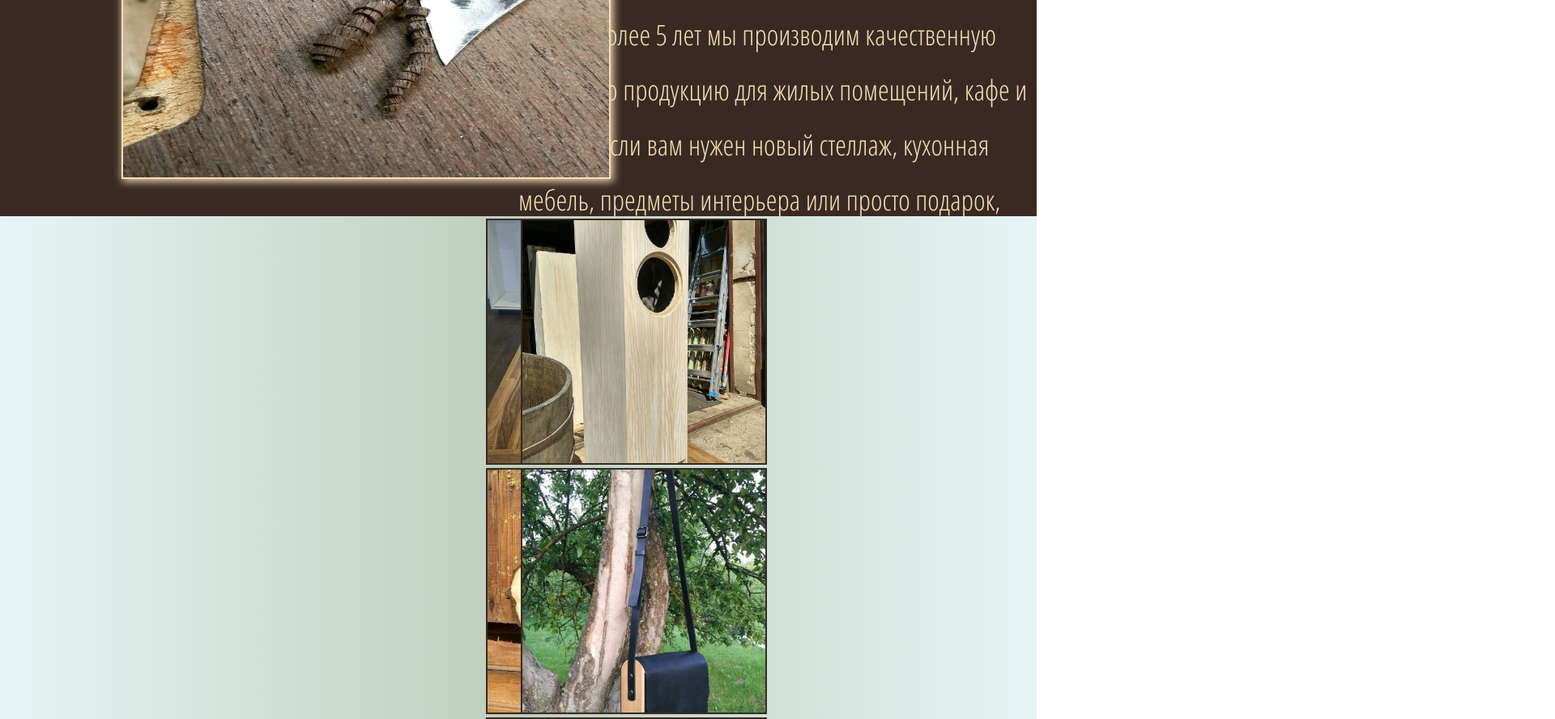
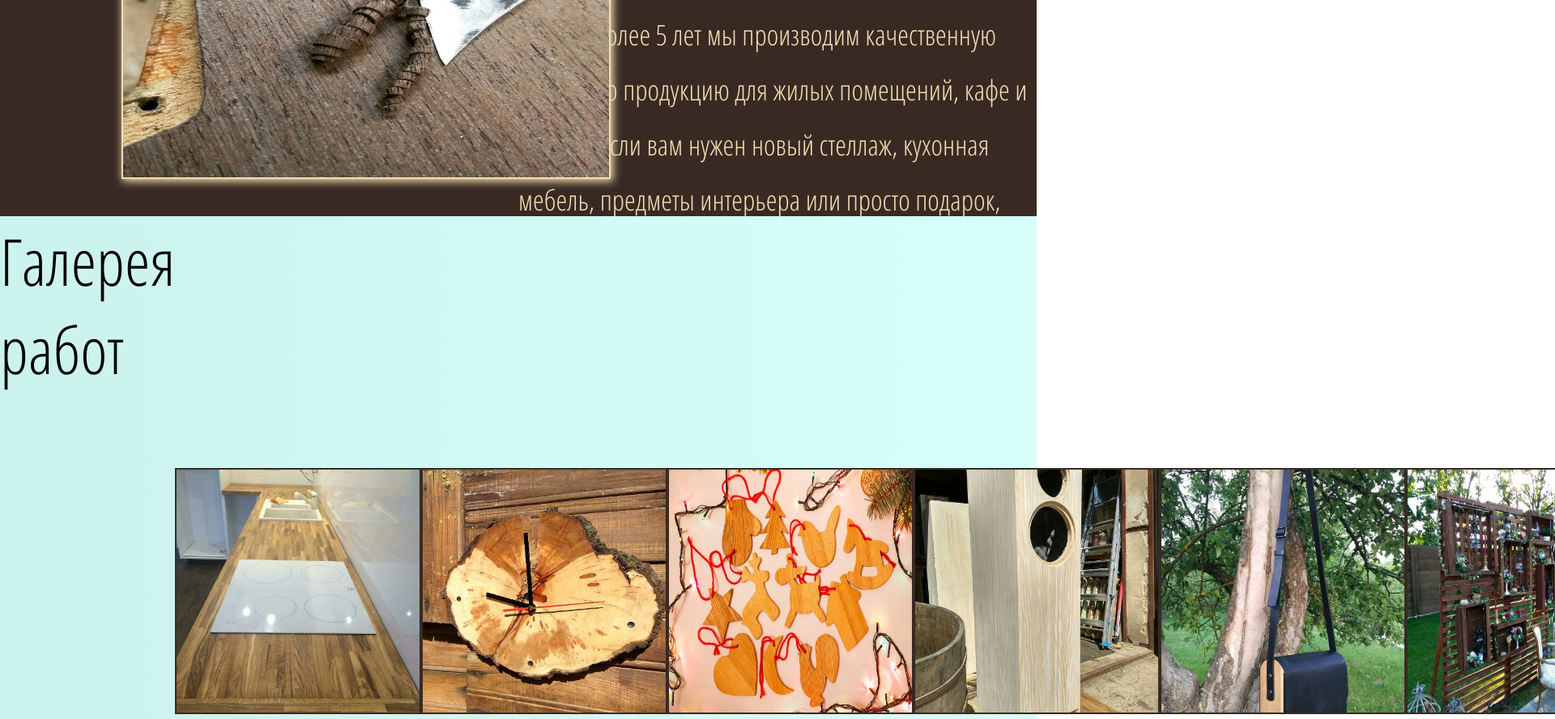
Before and after one commit to nikaz123/html123-, a plain HTML site: page site/site.html in a window 1280 px wide. Shown: the part 473-1361 px from the top of the page at 81% size, 1920 px wide, since content can reach past the window. Drawn offline with Linux system fonts and the light colour scheme.

Commit message:
lesson12

```diff
--- a/site/site.html
+++ b/site/site.html
@@ -78,23 +78,19 @@
 
     <nav id="section1">
 
+        <div> <span> Галерея работ </span> </div>
 
-        <div> <a href="kuchni.html" target="_blank">  <img src="images/kuchni.jpg">  </a>   </div>
+        <div id="part1"> <a href="kuchni.html" target="_blank">  <img src="images/kuchni.jpg">  </a>   </div>
 
-        <div> <a href="interier.html" target="_blank">  <img src="images/interier.jpg">  </a>   </div>
+        <div id="part2"> <a href="interier.html" target="_blank">  <img src="images/interier.jpg">  </a>   </div>
 
-        <div> <a href="igrushki.html" target="_blank">  <img src="images/igrushki.jpg">  </a>   </div>
+        <div id="part3"> <a href="igrushki.html" target="_blank">  <img src="images/igrushki.jpg">  </a>   </div>
 
-    </nav>
+        <div id="part4"> <a href="akustika.html" target="_blank">  <img src="images/akustika.jpg">  </a> </div>
 
+        <div id="part5"> <a href="bag.html" target="_blank">  <img src="images/bag.jpg">  </a>   </div>
 
-    <nav id="section2">
-
-        <div> <a href="akustika.html" target="_blank">  <img src="images/akustika.jpg">  </a> </div>
-
-        <div> <a href="bag.html" target="_blank">  <img src="images/bag.jpg">  </a>   </div>
-
-        <div> <a href="events.html" target="_blank">  <img src="images/events.jpg">  </a>   </div>
+        <div id="part6"> <a href="events.html" target="_blank">  <img src="images/events.jpg">  </a>   </div>
 
     </nav>
 
--- a/site/style/stylesite.css
+++ b/site/style/stylesite.css
@@ -14,7 +14,7 @@ html, body {
     grid-template-areas: "header1 header1 header1 header1"
                          "name name name name"
                          "portfolio1 portfolio1 portfolio2 portfolio2"
-                         "section1 section1 section2 section2"
+                         "section1 section1 section1 section1"
                          "contacts contacts contacts contacts"
                          "photo photo photo photo"
                          "footer1 footer1 footer1 footer1";
@@ -132,12 +132,14 @@ html, body {
 
 
 
+
 }
 
 #mainContent #portfolio2  p  span{
     color: wheat;
     font-size: 35px;
     font-family: 'Open Sans Condensed', sans-serif;
+
 
 }
 
@@ -148,13 +150,35 @@ nav div img {
 }
 
  #section1  {
+     display: flex;
      grid-area:  section1;
      height: 926px;
-    background: linear-gradient(to right, #e7f4f6, #becebc);
+     background: linear-gradient(to right, #ccf2ed, #d8fef9);
+     justify-content: space-around;
+     }
+
+#section1 span {
+    font-size: 80px;
+    font-family: 'Open Sans Condensed', sans-serif;
+    align-self: center;
 }
 
 
-                                   #section1  a {
+
+ #section1 #part1, #part2, #part3, #part4, #part5, #part6  {
+     height: 300px;
+     width: 300px;
+     border: solid rgba(56,42,35,1) 2px;
+     align-self: center;
+
+
+
+
+
+ }
+
+
+           /*                        #section1  a {
 
                                        position: relative;
                                        top: 3px;
@@ -180,7 +204,7 @@ nav div img {
 
                                      #section2  a img{
                                      border: solid rgba(56,42,35,1) 2px;
-                                        }
+                                        }*/
 
 
 
```
Also changed, not shown: DZ4/DZ4.html (+1 -1 lines), DZ4/style/style4.css (+31 -11 lines). Lines whose indentation alone changed are shown as unchanged.
